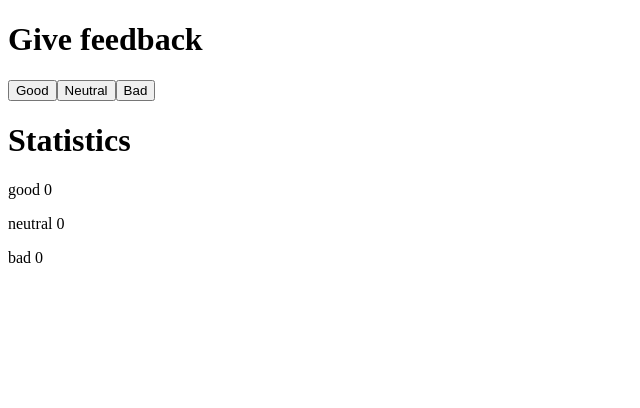
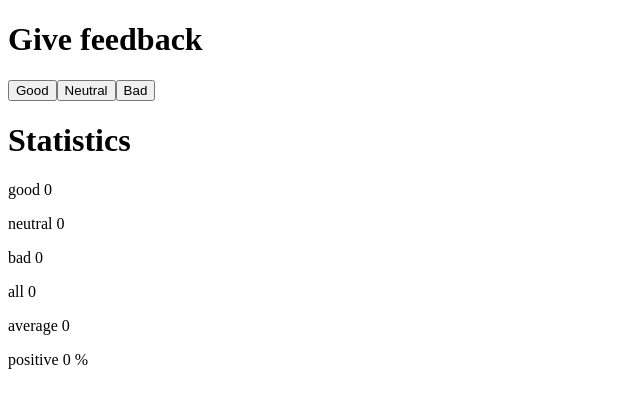
Before and after one commit to v1sm0/helsinki-course, a React (Vite) app in the folder part1/unicafe/: page / in a window 1280 px wide. Shown: the top 408 px of the page, without its empty margins (0-640 px from the left). Built offline with nearby package versions, Linux system fonts and the light colour scheme.

Commit message:
exercise 1.7

```diff
--- a/part1/unicafe/src/App.jsx
+++ b/part1/unicafe/src/App.jsx
@@ -8,13 +8,19 @@
   const [good, setGood] = useState(0)
   const [neutral, setNeutral] = useState(0)
   const [bad, setBad] = useState(0)
+  const getStatistics = () => {
+    const total = good + neutral + bad
+    const average = (good - bad) / total || 0
+    const positive = (good / total) * 100 || 0
+    return { total, average, positive }
+  }
 
   return (
     <div>
       <Header text="Give feedback" />
       <CalificationButtons setGood={setGood} setNeutral={setNeutral} setBad={setBad} />
       <Header text="Statistics" />
-      <Statistics good={good} neutral={neutral} bad={bad} />
+      <Statistics calculateStatistics={getStatistics()} good={good} neutral={neutral} bad={bad} />
     </div>
   )
 }
--- a/part1/unicafe/src/Statistics.jsx
+++ b/part1/unicafe/src/Statistics.jsx
@@ -1,11 +1,15 @@
 import React from 'react'
 
-export default function Statistics({good, neutral, bad}) {
+export default function Statistics({calculateStatistics, good, neutral, bad}) {
+  const { total, average, positive } = calculateStatistics
   return (
     <div>
       <p>good {good}</p>
       <p>neutral {neutral}</p>
       <p>bad {bad}</p>
+      <p>all {total}</p>
+      <p>average {average}</p>
+      <p>positive {positive} %</p>
     </div>
   )
 }
```
